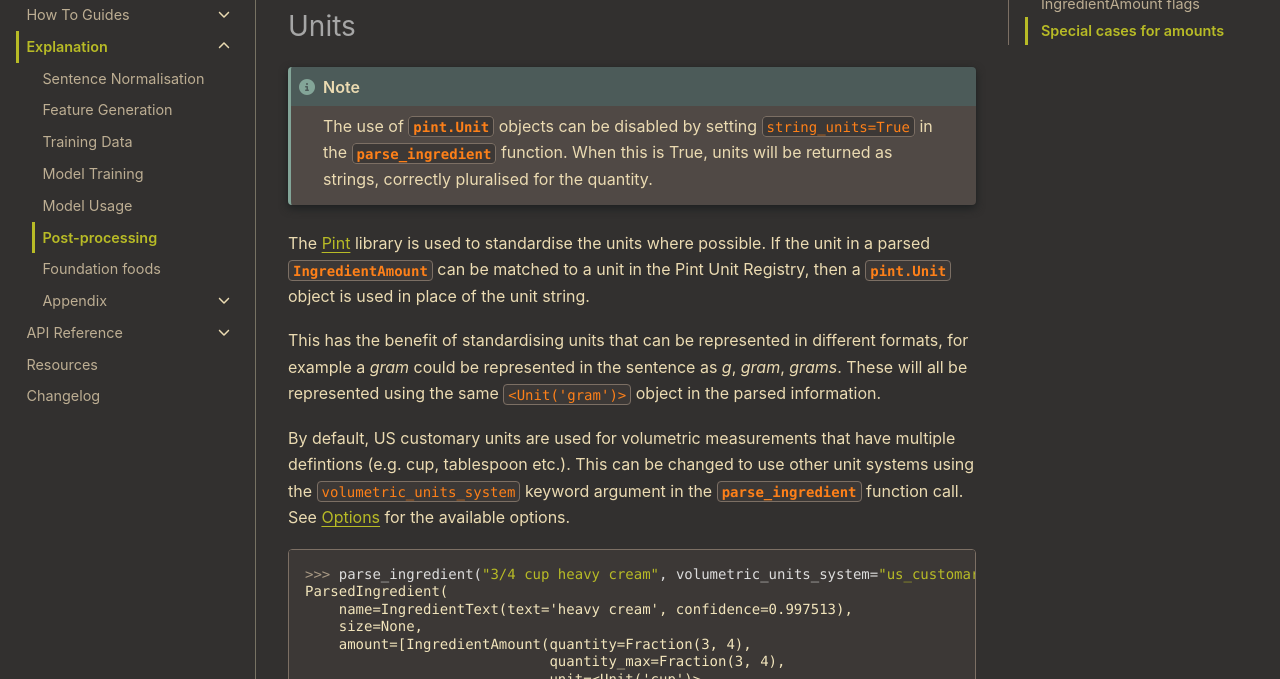
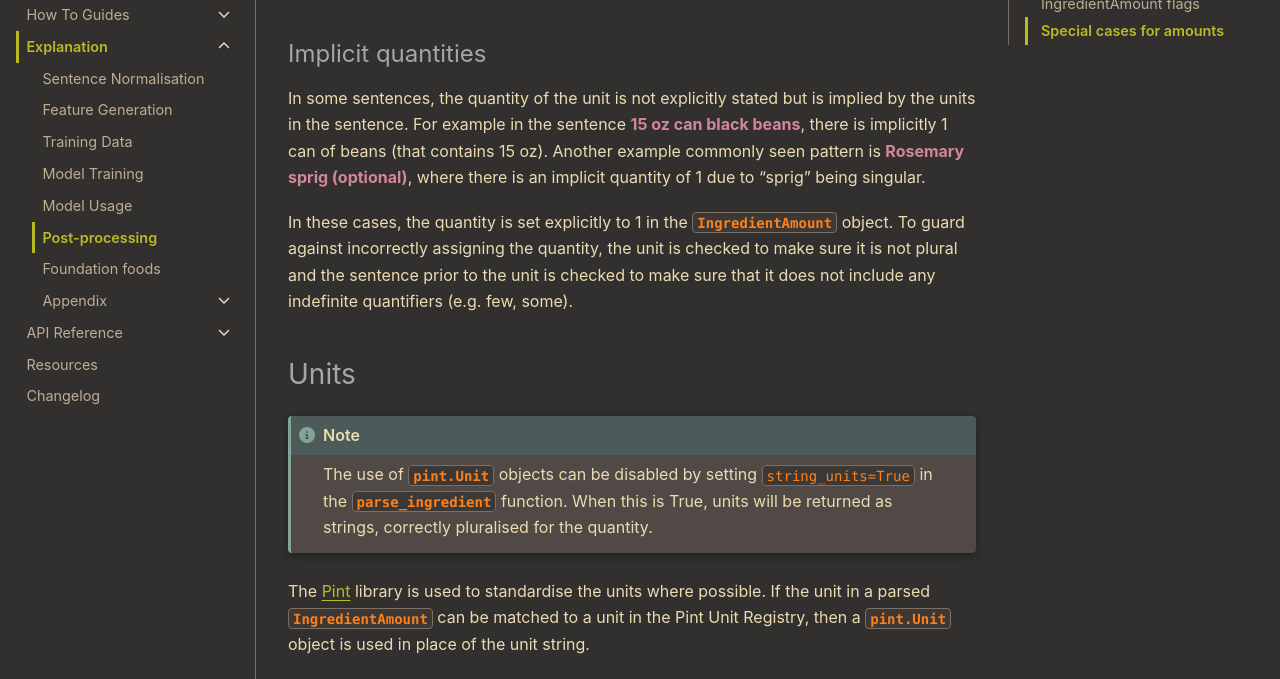
Before and after one commit to strangetom/ingredient-parser, a Sphinx documentation site: the page built from docs/source/explanation/postprocessing.rst, in a window 1280 px wide and 900 px high, scrolled down 5203 px, cut to the strip 221-900 px from the top of the window. Built offline with Sphinx 7.4.7 and the Sphinx Book theme 1.1.4, drawn with Linux system fonts in a browser that asks for light colours; some of the changed text lies outside the part shown.

Commit message:
Docs: Update docs to add section about implicit quantities.

```diff
--- a/docs/source/explanation/postprocessing.rst
+++ b/docs/source/explanation/postprocessing.rst
@@ -32,6 +32,7 @@ The post-processing steps are as follows:
 #. Average the confidence scores for each the tokens in each group consecutive indices.
 #. Remove any isolated or invalid punctuation and any consecutive tokens that are identical.
 #. Join all the groups together with a comma and fix any weird punctuation this causes.
+#. Re-pluralise units that were made singular during pre-processing.
 #. Average the confidence scores across all groups.
 
 The output of this processing is an :class:`IngredientText` object for each label, which contains the text string, the confidence score, and the starting index of the string in the ingredient sentence.
@@ -146,10 +147,10 @@ For example:
 .. code:: python
 
     >>> p = PreProcessor("3/4 cup (170g) heavy cream")
-    >>> p.tokenized_sentence
-    ['0.75', 'cup', '(', '170', 'g', ')', 'heavy', 'cream']
+    >>> [t.text for t in p.tokenized_sentence]
+    ['#3$4', 'cup', '(', '170', 'g', ')', 'heavy', 'cream']
     ...
-    >>> parsed = PostProcessor(sentence, tokens, labels, scores).parsed()
+    >>> parsed = PostProcessor(sentence, labelled_tokens).parsed()
     >>> amounts = parsed.amount
     [
         IngredientAmount(quantity=Fraction(3, 4),
@@ -199,7 +200,17 @@ The replacements are predefined in the ``STRING_NUMBERS`` constant.
 For performance reasons, the regular expressions used to substitute the text with the number are pre-compiled and provided in the ``STRING_NUMBERS_REGEXES`` constant, which is a dictionary where the value is a tuple of (pre-compiled regular expression, substitute value).
 
 .. literalinclude:: ../../../ingredient_parser/en/_constants.py
-    :lines: 186-218
+    :lines: 183-215
+
+Implicit quantities
++++++++++++++++++++
+
+In some sentences, the quantity of the unit is not explicitly stated but is implied by the units in the sentence.
+For example in the sentence **15 oz can black beans**, there is implicitly 1 can of beans (that contains 15 oz).
+Another example commonly seen pattern is **Rosemary sprig (optional)**, where there is an implicit quantity of 1 due to "sprig" being singular.
+
+In these cases, the quantity is set explicitly to 1 in the :class:`IngredientAmount` object.
+To guard against incorrectly assigning the quantity, the unit is checked to make sure it is not plural and the sentence prior to the unit is checked to make sure that it does not include any indefinite quantifiers (e.g. few, some).
 
 Units
 ~~~~~
```
